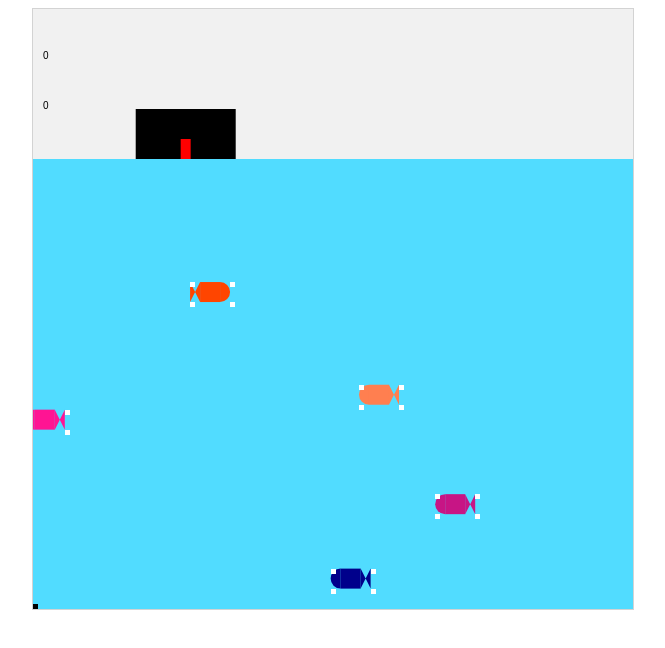
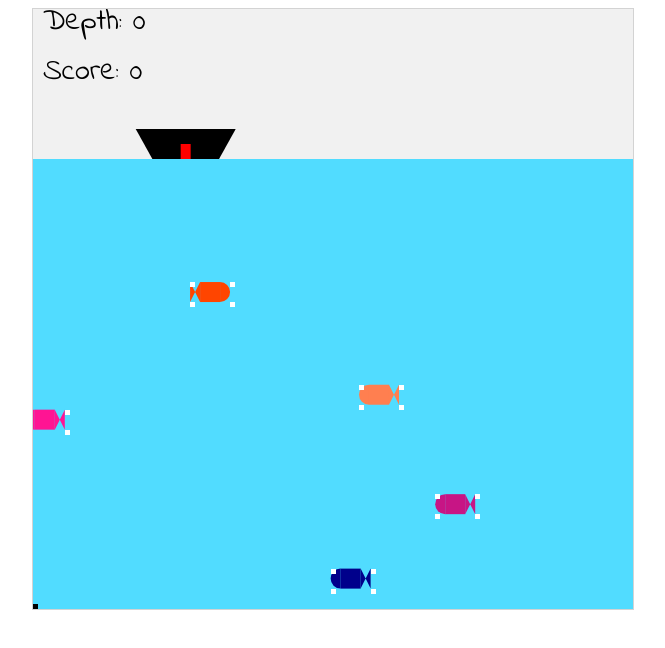
Before and after one commit to YahorPadlucki/FunniestCatch, a plain HTML site: page index.html in a window 1280 px wide. Shown: the whole page, without its empty margins (307-972 px from the left). Drawn offline with Linux system fonts and the light colour scheme.

Commit message:
fonts added, drawing boat, screen bounds for boat

```diff
--- a/index.html
+++ b/index.html
@@ -13,8 +13,10 @@
             width: 600px;
         }
     </style>
+    <link href="https://fonts.googleapis.com/css?family=Indie+Flower" rel="stylesheet">
 </head>
 <body>
+
 <script src="js/utils/Utils.js"></script>
 <script src="js/managers/FishesManager.js"></script>
 <script src="js/elements/fishes/behaviour/DefaultMove.js"></script>
--- a/js/elements/Boat.js
+++ b/js/elements/Boat.js
@@ -4,14 +4,14 @@ var Boat = (function () {
         this.localY = y;
         this.mousePosition = y;
         this.width = 100;
-        this.height = 50;
+        this.height = 30;
         this.boatSpeed = 0.8;
         this.isMouseDown = false;
         this.x = this.localX;
         this.y = this.localY;
 
         GameModel.getInstance().doc.addEventListener("mousemove", this.onMouseMove.bind(this), false);
-
+        this.canvasWidth = GameModel.getInstance().ctx.canvas.width;
         this.hook = new Hook(this.localX, this.localY);
     }
 
@@ -28,7 +28,12 @@ var Boat = (function () {
         var ctx = GameModel.getInstance().ctx;
 
         ctx.beginPath();
-        ctx.rect(this.x - this.width / 2, this.y - this.height, this.width, this.height);
+        ctx.moveTo(this.x - this.width / 2 ,this.y- this.height);
+        ctx.lineTo(this.x + this.width / 2 ,this.y- this.height);
+        ctx.lineTo(this.x + this.width / 3 ,this.y);
+        ctx.lineTo(this.x - this.width / 3 ,this.y);
+        ctx.lineTo(this.x - this.width / 2 ,this.y- this.height);
+        // ctx.rect(this.x - this.width / 2, this.y - this.height, this.width, this.height);
         ctx.fillStyle = "#000000";
         ctx.fill();
         ctx.closePath();
@@ -36,7 +41,12 @@ var Boat = (function () {
 
 
     Boat.prototype.update = function (deltaTime, cameraY) {
+
         this.localX += (this.mousePosition - this.localX) * (this.boatSpeed * deltaTime);
+        if (this.localX < 0)
+            this.localX = 0;
+        if (this.localX > this.canvasWidth)
+            this.localX = this.canvasWidth;
         this.x = this.localX;
         this.y = this.localY - cameraY;
         this.hook.update(deltaTime, this.x, cameraY);
--- a/js/elements/DeepMeter.js
+++ b/js/elements/DeepMeter.js
@@ -6,7 +6,9 @@ var DeepMeter = (function () {
         var ctx = GameModel.getInstance().ctx;
         ctx.beginPath();
         ctx.fillStyle = "#000000";
-        ctx.fillText(GameModel.getInstance().deep.toString(), 10, 50);
+        ctx.textBaseline = 'top';
+        ctx.font= '30px "Indie Flower"';
+        ctx.fillText("Depth: "+GameModel.getInstance().deep.toString(), 10, 0);
         ctx.closePath();
     };
 
--- a/js/elements/Hook.js
+++ b/js/elements/Hook.js
@@ -7,15 +7,18 @@ var Hook = (function () {
         this.localY = y;
 
         this.width = 10;
-        this.height = 20;
+        this.height = 15;
 
         this.hookSpeedX = 5;
         this.hookSpeedY = 50;
 
+
         this.fishes = [];
 
         GameModel.getInstance().doc.addEventListener("mousedown", ()=> {
-            this.isMouseDown = true
+            if (this.isMouseDown !== false) {
+                this.isMouseDown = true
+            }
         }, false);
         GameModel.getInstance().doc.addEventListener("mouseup", ()=> {
             this.isMouseDown = false
@@ -23,7 +26,7 @@ var Hook = (function () {
 
     }
 
-    Hook.prototype.draw =function() {
+    Hook.prototype.draw = function () {
 
         var ctx = GameModel.getInstance().ctx;
 
@@ -40,7 +43,7 @@ var Hook = (function () {
     Hook.prototype.addFish = function (fish) {
         fish.angle = 1.5708;
         this.fishes.push(fish)
-
+        this.isMouseDown = false
         var event = document.createEvent('Event');
         event.initEvent(GameEvent.FISH_CAUGHT, true, true);
         document.dispatchEvent(event);
@@ -50,13 +53,13 @@ var Hook = (function () {
 
         if (!this.fishes.length)return;
         var fish = this.fishes[this.fishes.length - 1];
-        fish.x=this.x ;
-        fish.y=this.y;
+        fish.x = this.x;
+        fish.y = this.y;
         DrawUtils.drawFish(fish);
 
     };
 
-    Hook.prototype.update = function (deltaTime, boatPositionX,cameraY) {
+    Hook.prototype.update = function (deltaTime, boatPositionX, cameraY) {
         var isHookInSea = (this.localY - this.height / 2) > GameModel.getInstance().seaPositionY;
 
         if (isHookInSea) {
@@ -74,14 +77,15 @@ var Hook = (function () {
             }
             else {
                 this.localY = this.topPositionY;
-                this.fishes=[];
+                this.fishes = [];
+                this.isMouseDown = null;
             }
         }
 
         this.x = this.localX;
         this.y = this.localY - cameraY;
 
-        GameModel.getInstance().deep = (this.y+cameraY- GameModel.getInstance().seaPositionY).toFixed();
+        GameModel.getInstance().deep = (this.y + cameraY - GameModel.getInstance().seaPositionY).toFixed();
     };
     return Hook;
 }());
--- a/js/elements/ScoreBoard.js
+++ b/js/elements/ScoreBoard.js
@@ -14,7 +14,7 @@ var ScoreBoard = (function () {
         var ctx = GameModel.getInstance().ctx;
         ctx.beginPath();
         ctx.fillStyle = "#000000";
-        ctx.fillText(score.toString(), 10, 100);
+        ctx.fillText("Score: "+score.toString(), 10, 50);
         ctx.closePath();
     };
 
```
